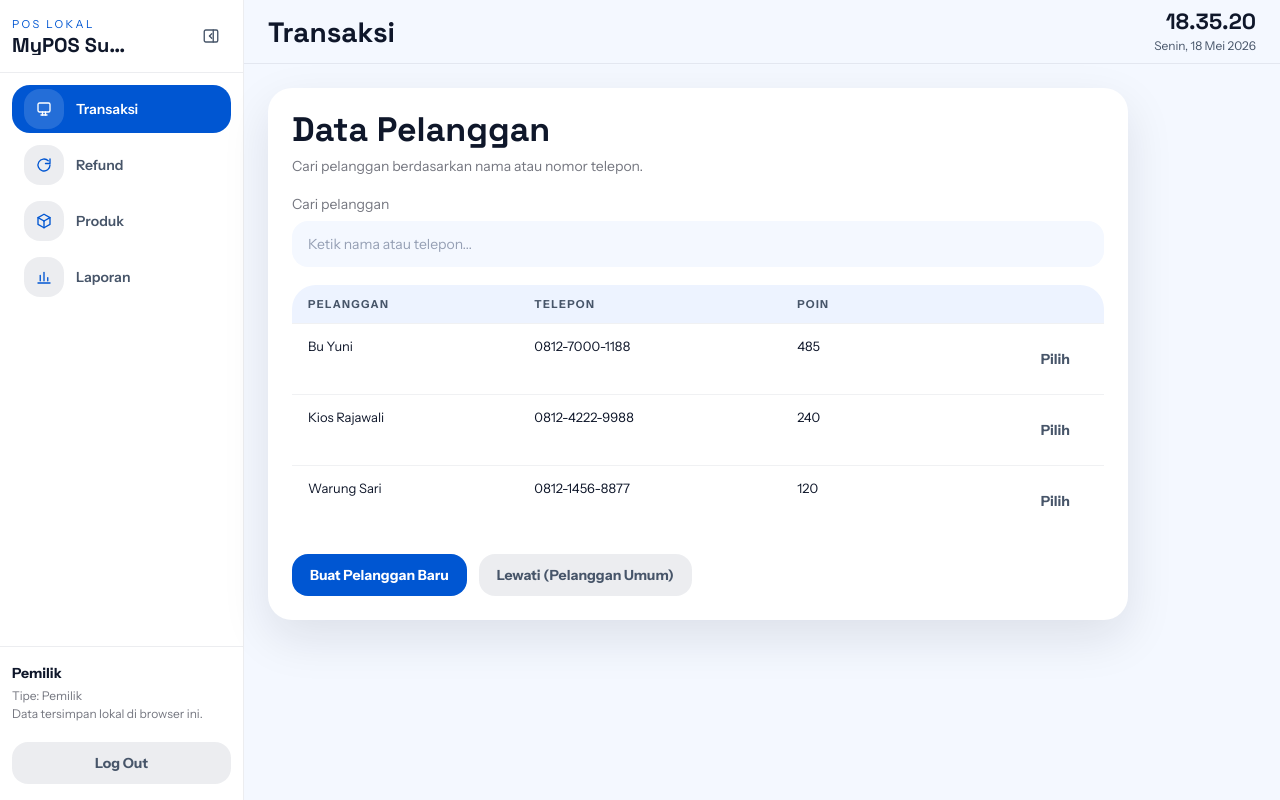
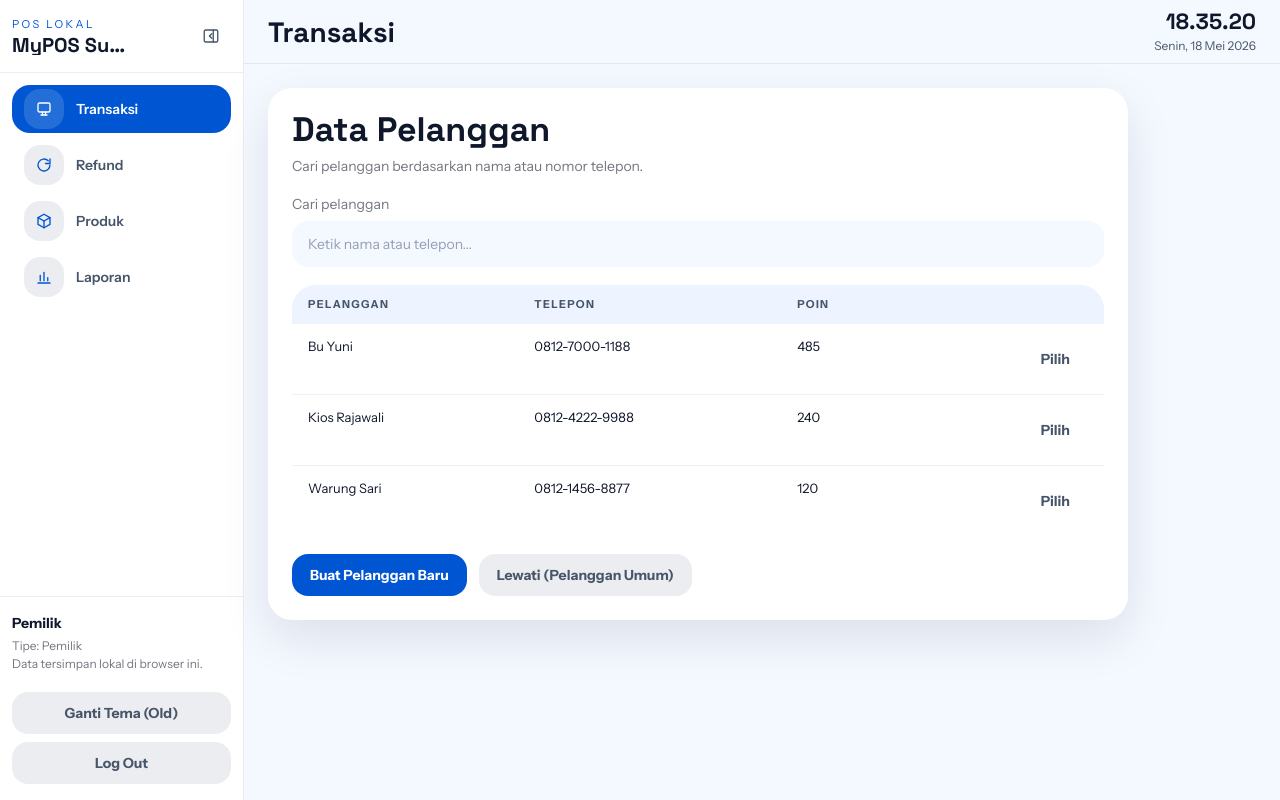
Before and after one commit to fctanu/MyPOS, a React (Vite) app: page /transactions in a window 1280 px wide. Both pictures are taken after a click on the button "Masuk". Built offline with nearby package versions, Linux system fonts and the light colour scheme.

Commit message:
feat: add theme toggle button with proposed colors

```diff
--- a/src/App.tsx
+++ b/src/App.tsx
@@ -887,6 +887,15 @@ function ProtectedPage({
   const { session, sidebarCollapsed, setSidebarCollapsed, setSession } = useAppModel();
   const location = useLocation();
   const [now, setNow] = useState(() => new Date());
+  const [themeMode, setThemeMode] = useState<"old" | "new">("old");
+
+  useEffect(() => {
+    if (themeMode === "new") {
+      document.body.classList.add("theme-new");
+    } else {
+      document.body.classList.remove("theme-new");
+    }
+  }, [themeMode]);
 
   useEffect(() => {
     const timer = window.setInterval(() => setNow(new Date()), 1000);
@@ -970,7 +979,14 @@ function ProtectedPage({
               <div>Tipe: {session.role === "owner" ? "Pemilik" : "Karyawan"}</div>
               <div>Data tersimpan lokal di browser ini.</div>
             </div>
-            <div className="spacer-top">
+            <div className="spacer-top" style={{ display: "flex", flexDirection: "column", gap: "8px" }}>
+              <button
+                type="button"
+                className="button button--secondary button--full"
+                onClick={() => setThemeMode((m) => (m === "old" ? "new" : "old"))}
+              >
+                Ganti Tema ({themeMode === "old" ? "Old" : "New"})
+              </button>
               <button
                 type="button"
                 className="button button--secondary button--full"
--- a/src/index.css
+++ b/src/index.css
@@ -1,4 +1,15 @@
 @import "../html-css-version/css/base.css";
+
+body.theme-new {
+  --color-primary: #1C4D8D;
+  --color-primary-soft: rgba(28, 77, 141, 0.08);
+  --color-secondary: #4988C4;
+  --color-secondary-soft: rgba(73, 136, 196, 0.1);
+  --color-ink: #0F2854;
+  --color-dark-card: #0F2854;
+  /* background/canvas defaults mapped somewhat closely.
+     If full white is preferred: --color-canvas: #FFFFFF; */
+}
 
 html,
 body,
```
